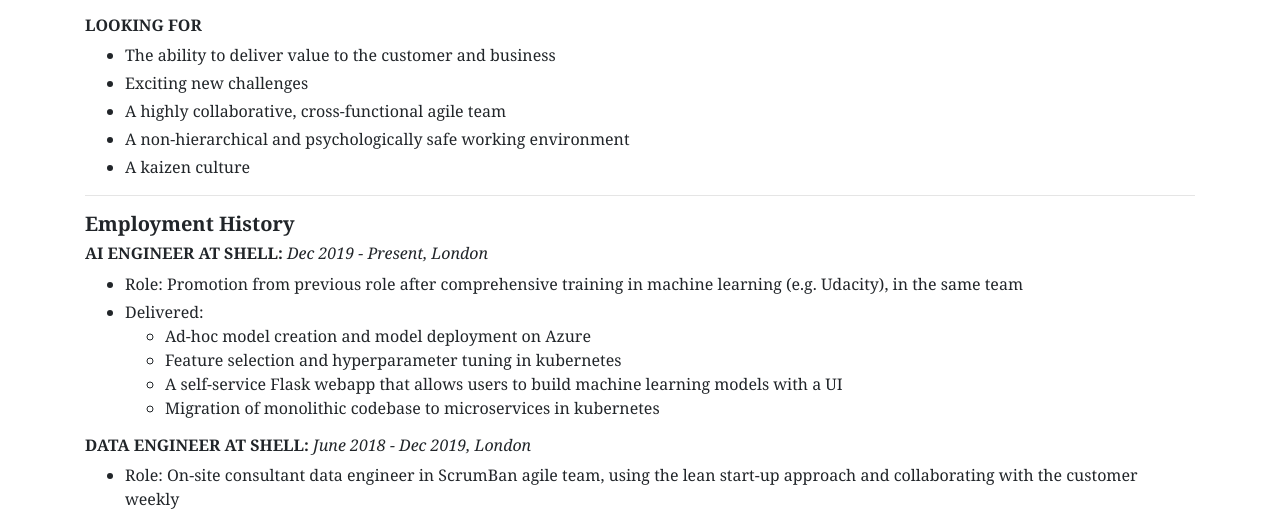
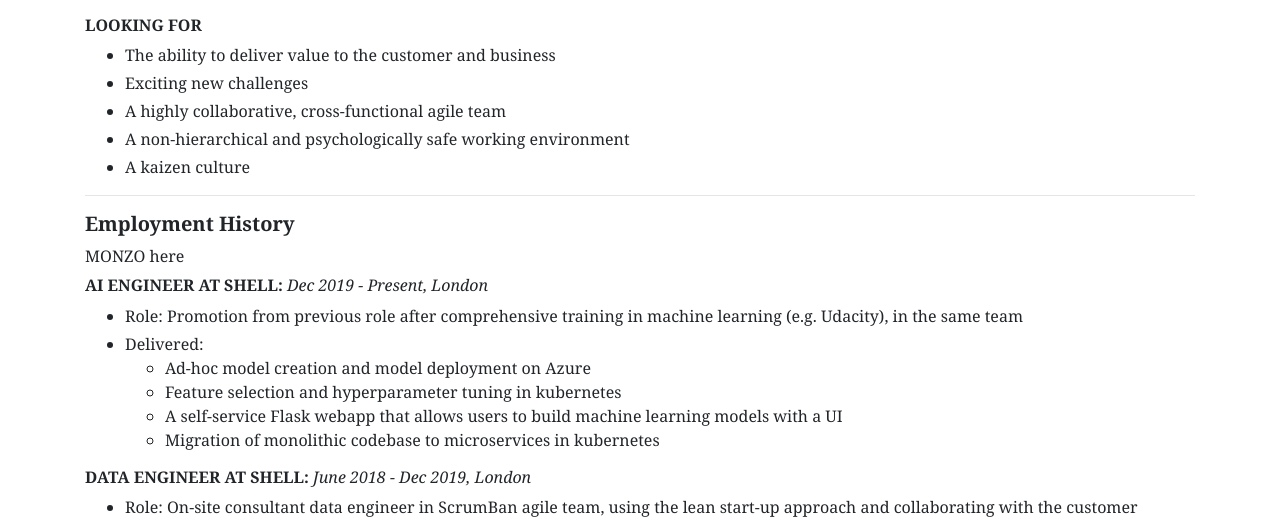
Before and after one commit to jackwardell/jackwardell, a Flask app: page / in a window 1280 px wide. Shown: the part 653-1170 px from the top of the page. Run offline with Flask 2, Linux system fonts and the light colour scheme; some libraries are stand-ins or nearby versions.

Commit message:
adding monzo

```diff
--- a/app/templates/index.html
+++ b/app/templates/index.html
@@ -83,6 +83,9 @@
     <hr>
     <section class="my-3">
         <h5 class="section-title">Employment History</h5>
+        <div class="my-2">
+            MONZO here
+        </div>
         <div class="my-2">
             <h6 class="section-subtitle">AI Engineer at Shell: <span class="sub-subtitle">Dec 2019 - Present, London</span></h6>
             <ul>
```
